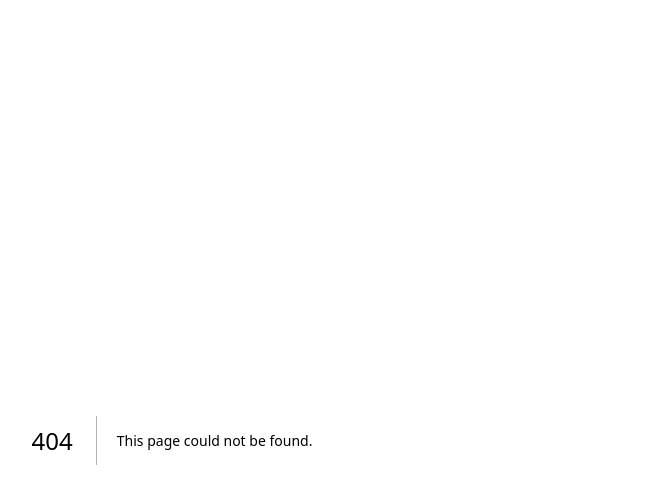
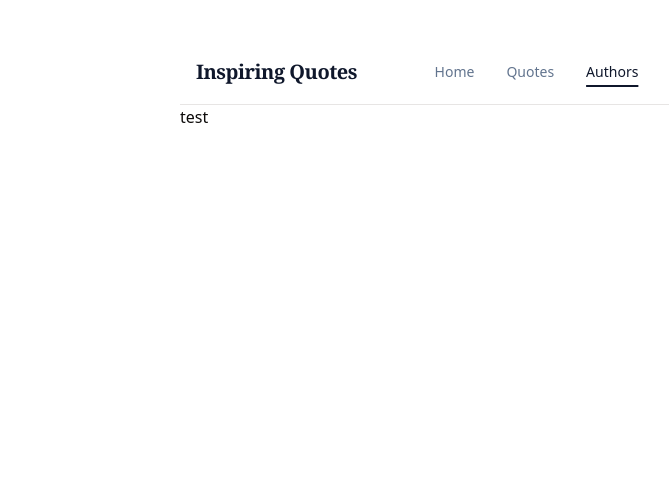
Before and after one commit to AceVanCleef/inspiringquotes, a Next.js app in the folder frontend/: page /authors in a window 1280 px wide. Before the commit this address had no page. Shown: the top 488 px of the page, without its empty margins (164-833 px from the left). Built offline with nearby package versions, Linux system fonts and the light colour scheme.

Commit message:
implemented simple navbar

```diff
--- /dev/null
+++ b/frontend/app/authors/page.tsx
@@ -0,0 +1,7 @@
+export default function Authors() {
+    return (
+        <div>
+             test
+        </div>
+    )
+}
--- a/frontend/app/layout.tsx
+++ b/frontend/app/layout.tsx
@@ -2,6 +2,7 @@ import type { Metadata } from "next";
 import { Geist, Geist_Mono } from "next/font/google";
 import "./globals.css";
 import Providers from "@/components/providers";
+import NavBar from "@/components/ui/atom/NavBar";
 
 const geistSans = Geist({
   variable: "--font-geist-sans",
@@ -28,6 +29,7 @@ export default function RootLayout({
       <body
         className={`p-10 max-w-2xl mx-auto ${geistSans.variable} ${geistMono.variable} antialiased`}
       >
+        <NavBar />
         <Providers>
           {children}
         </Providers>
--- /dev/null
+++ b/frontend/components/ui/atom/NavBar.tsx
@@ -0,0 +1,50 @@
+"use client"
+
+import Link from "next/link"
+import { usePathname } from "next/navigation"
+import { cn } from "@/lib/utils"
+
+export default function Navbar() {
+  const pathname = usePathname()
+
+  const navItems = [
+    { name: "Home", href: "/" },
+    { name: "Quotes", href: "/quotes" },
+    { name: "Authors", href: "/authors" },
+  ]
+
+  return (
+    <nav className="sticky top-0 z-50 w-full border-b bg-white/80 backdrop-blur-md">
+      <div className="container mx-auto flex h-16 items-center justify-between px-4">
+
+        {/* Logo / Name der Seite */}
+        <Link href="/" className="flex items-center gap-2">
+          <span className="text-xl font-serif font-bold tracking-tight text-slate-900">
+            Inspiring Quotes
+          </span>
+        </Link>
+
+        {/* Navigationspunkte */}
+        <div className="flex gap-8">
+          {navItems.map((item) => (
+            <Link
+              key={item.href}
+              href={item.href}
+              className={cn(
+                "text-sm font-medium transition-colors hover:text-slate-900",
+                pathname === item.href
+                  ? "text-slate-900 underline underline-offset-8 decoration-2"
+                  : "text-slate-500"
+              )}
+            >
+              {item.name}
+            </Link>
+          ))}
+        </div>
+
+        {/* Platzhalter für später (z.B. User-Icon oder Search) */}
+        <div className="hidden md:block w-10"></div>
+      </div>
+    </nav>
+  )
+}
```
